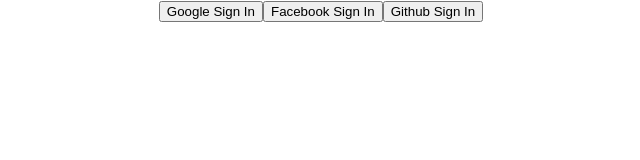
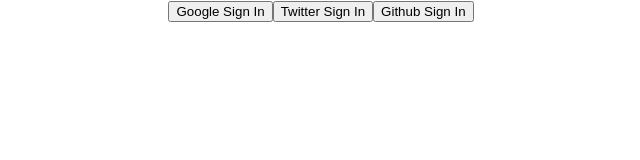
Before and after one commit to sowmik-sec/simple-firebase-authentication, a React (Create React App) app: page / in a window 1280 px wide. Shown: the top 160 px of the page, without its empty margins (319-959 px from the left). Built offline with nearby package versions, Linux system fonts and the light colour scheme.

Commit message:
twitter sign in added

```diff
--- a/src/App.js
+++ b/src/App.js
@@ -1,7 +1,7 @@
 import "./App.css";
 import { app } from "./firebase/firebase.init";
 import {
-  FacebookAuthProvider,
+  TwitterAuthProvider,
   getAuth,
   GithubAuthProvider,
   GoogleAuthProvider,
@@ -16,7 +16,7 @@
   const [user, setUser] = useState({});
   const googleProvider = new GoogleAuthProvider();
   const githubProvider = new GithubAuthProvider();
-  const facebookProvider = new FacebookAuthProvider();
+  const TwitterProvider = new TwitterAuthProvider();
   const handleGoogleSignIn = () => {
     signInWithPopup(auth, googleProvider)
       .then((result) => {
@@ -39,8 +39,8 @@
         console.error("error: ", error);
       });
   };
-  const handleFacebookSignIn = () => {
-    signInWithPopup(auth, facebookProvider)
+  const handleTwitterSignIn = () => {
+    signInWithPopup(auth, TwitterProvider)
       .then((result) => {
         const user = result.user;
         setUser(user);
@@ -66,7 +66,7 @@
       ) : (
         <>
           <button onClick={handleGoogleSignIn}>Google Sign In</button>
-          <button onClick={handleFacebookSignIn}>Facebook Sign In</button>
+          <button onClick={handleTwitterSignIn}>Twitter Sign In</button>
           <button onClick={handleGithubSignIn}>Github Sign In</button>
         </>
       )}
```
